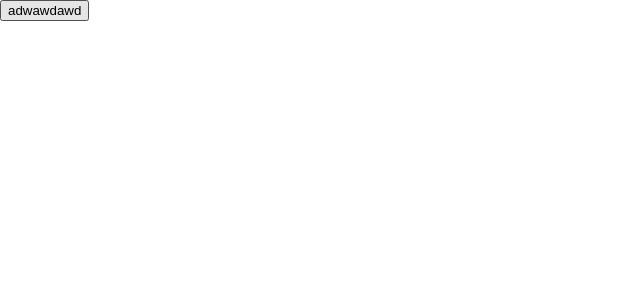
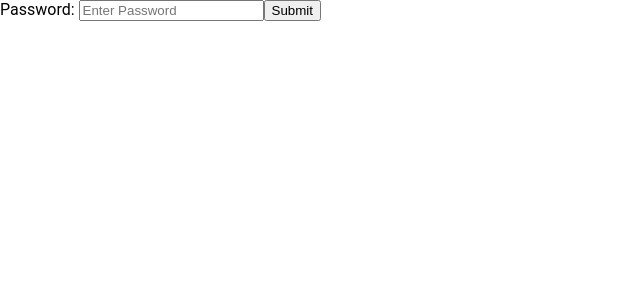
Before and after one commit to tipfom/website-angular, an Angular app: page /login in a window 1280 px wide. Shown: the top 300 px of the page, without its empty margins (0-640 px from the left). Built offline with nearby package versions, Linux system fonts and the light colour scheme.

Commit message:
improved login form to actually have a textbox

```diff
--- a/src/app/app.module.ts
+++ b/src/app/app.module.ts
@@ -13,7 +13,7 @@ import { HomeComponent } from './pages/home/home.component';
 import { NavigationBarComponent } from './navigation-bar/navigation-bar.component';
 import { AdminComponent } from './pages/admin/admin.component';
 import { CmsComponent } from './pages/admin/cms/cms.component';
-import { LoginService } from './services/login.service';
+import { FormsModule, ReactiveFormsModule } from '@angular/forms';
 import { HttpClientModule } from '@angular/common/http';
 import { LoginComponent } from './pages/login/login.component';
 
@@ -35,7 +35,9 @@ import { LoginComponent } from './pages/login/login.component';
   imports: [
     BrowserModule,
     HttpClientModule,
-    AppRoutingModule
+    AppRoutingModule,
+    FormsModule,
+    ReactiveFormsModule
   ],
   providers: [],
   bootstrap: [AppComponent]
--- a/src/app/pages/login/login.component.html
+++ b/src/app/pages/login/login.component.html
@@ -1 +1,4 @@
-<button (click)="log()">adwawdawd</button>
+<form [formGroup]="passwordForm" (ngSubmit)="onPasswordFormSubmit()">
+    Password: <input formControlName="password"  placeholder="Enter Password">
+    <button type="submit">Submit</button>
+</form>
--- a/src/app/pages/login/login.component.ts
+++ b/src/app/pages/login/login.component.ts
@@ -1,20 +1,33 @@
 import { Component, OnInit } from '@angular/core';
 import { LoginService } from 'src/app/services/login.service';
 import { Router } from '@angular/router';
+import { FormGroup, FormControl } from '@angular/forms';
+import { catchError } from 'rxjs/operators';
+import { of } from 'rxjs';
 
 @Component({
   selector: 'app-login',
   templateUrl: './login.component.html',
-  styleUrls: ['./login.component.sass']
+  styleUrls: ['./login.component.sass'],
 })
+
 export class LoginComponent implements OnInit {
+
+  passwordForm = new FormGroup({
+    password: new FormControl(''),
+  })
 
   constructor(private loginService: LoginService, private router: Router) { }
 
   ngOnInit(): void {
   }
 
-  log(): void {
-    this.loginService.login("a@b.c", "defg").subscribe((r) => this.router.navigate(["/admin"]));
+  onPasswordFormSubmit(): void {
+    this.loginService.login(this.passwordForm.get("password").value)
+    .pipe(catchError((error)=>{
+      console.error('error getting password', error);
+      return of();
+    }))
+    .subscribe((r) => this.router.navigate(["/admin"]));
   }
 }
--- a/src/app/services/login.service.ts
+++ b/src/app/services/login.service.ts
@@ -10,9 +10,9 @@ export class LoginService {
 
   constructor(private httpClient: HttpClient) { }
 
-  login(email: string, password: string) {
-    console.info("checking login");
-    return this.httpClient.post<LoginToken>('http://localhost:5764', { email, password }).pipe(tap(res => {
+  login(password: string) {
+    return this.httpClient.post<LoginToken>('http://localhost:5764', { password })
+    .pipe(tap(res => {
       localStorage.setItem("token", res.token);
     }));
   }
```
